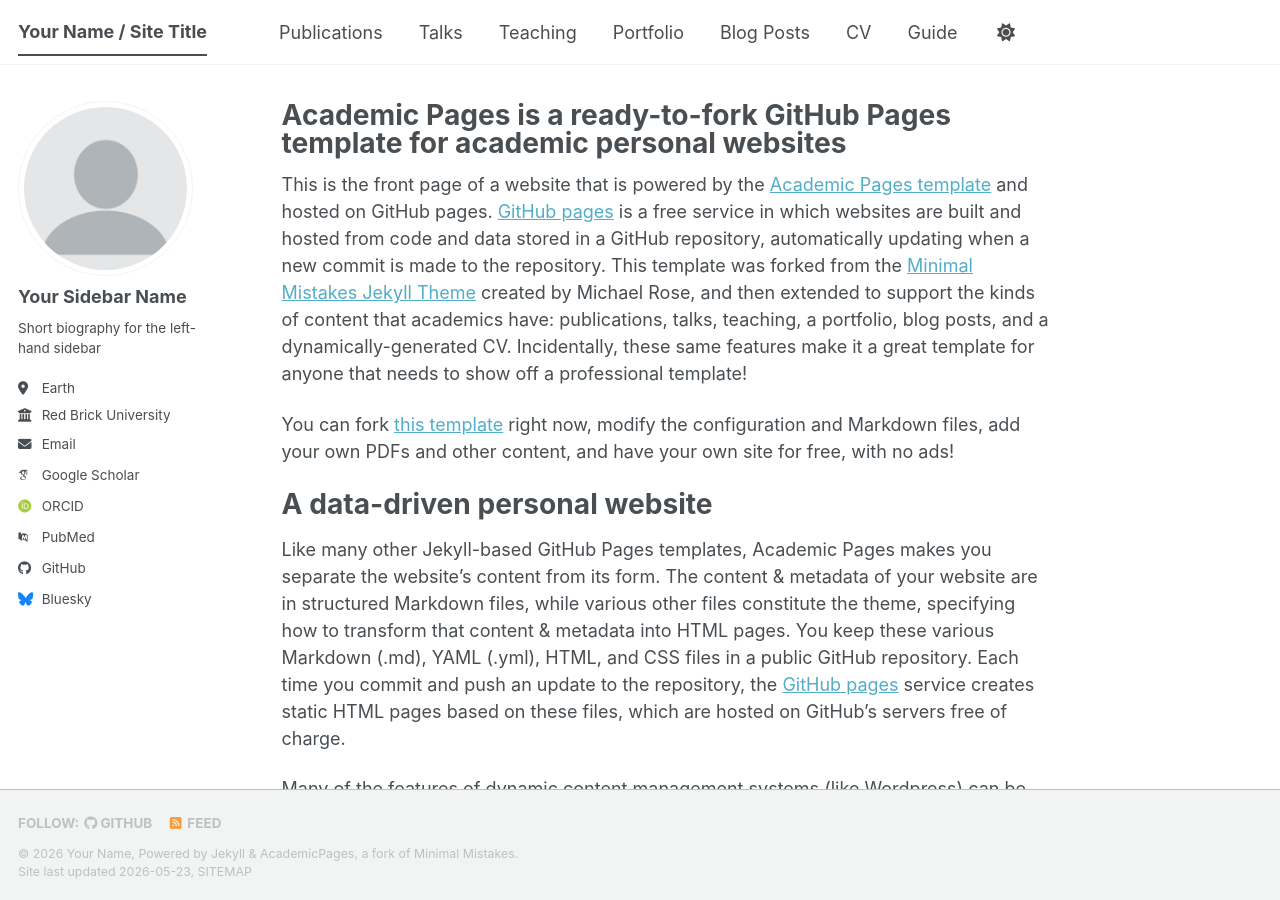
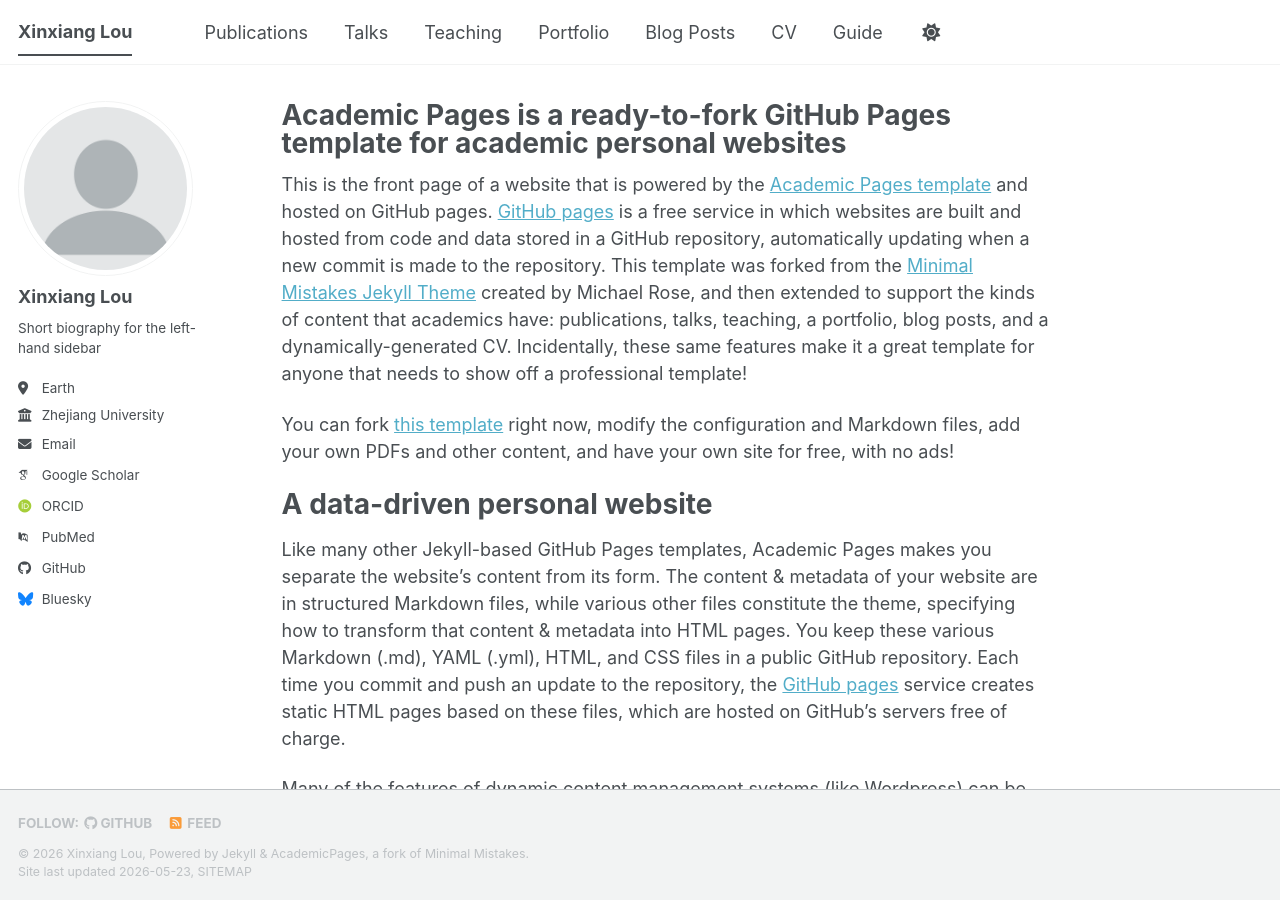
Before and after one commit to louxinxiang/louxinxiang.github.io, a Jekyll site: the page built from _pages/about.md, in a window 1280 px wide and 900 px high. Built offline with Jekyll 4.4.1, drawn with Linux system fonts in a browser that asks for light colours; some web fonts are replaced; a script bundle is joined from its source files by our own code; library files that are not in the unit come from our copies.

Commit message:
Update _config.yml

```diff
--- a/_config.yml
+++ b/_config.yml
@@ -9,11 +9,11 @@
 # Basic Site Settings
 locale                   : "en-US"
 site_theme               : "default" # The available themes options are "default", "air", "sunrise", "mint", "dirt" and "contrast"
-title                    : "Your Name / Site Title"
+title                    : "Xinxiang Lou"
 title_separator          : "-"
-name                     : &name "Your Name"
-description              : &description "Your Name's academic portfolio"   # Update this with a general description of your site, this is the default if not overridden by a page
-url                      : https://academicpages.github.io # The base hostname & protocol for your site e.g. "https://[your GitHub username].github.io",
+name                     : &name "Xinxiang Lou"
+description              : &description "Xinxiang Lou's academic portfolio"   # Update this with a general description of your site, this is the default if not overridden by a page
+url                      : https://louxinxiang.github.io # The base hostname & protocol for your site e.g. "https://[your GitHub username].github.io",
                                                            # or if you already have some other page hosted on Github then use "https://[your GitHub username].github.io/[Your Repo Name]"
 baseurl                  : "" # the subpath of your site, e.g. "/blog"
 repository               : "academicpages/academicpages.github.io"
@@ -24,13 +24,13 @@ repository               : "academicpages/academicpages.github.io"
 author:
   # Biographic information
   avatar           : "profile.png"
-  name             : "Your Sidebar Name"
+  name             : "Xinxiang Lou"
   pronouns         : # example: "she/her"
   bio              : "Short biography for the left-hand sidebar"
   location         : "Earth"
-  employer         : "Red Brick University"
+  employer         : "Zhejiang University"
   uri              : # URL
-  email            : "none@example.org"
+  email            : "22532029@zju.edu.cn"
 
   # Academic websites
   academia         : # URL
```
